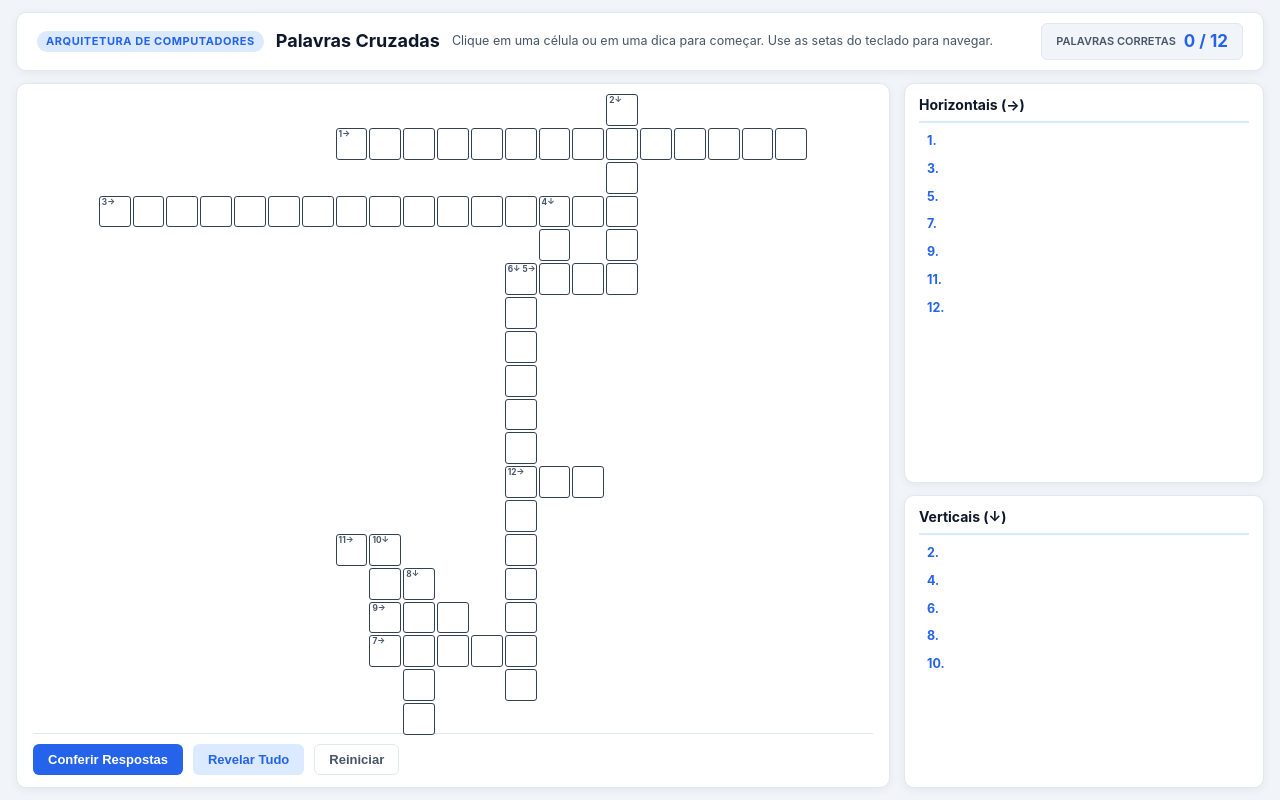
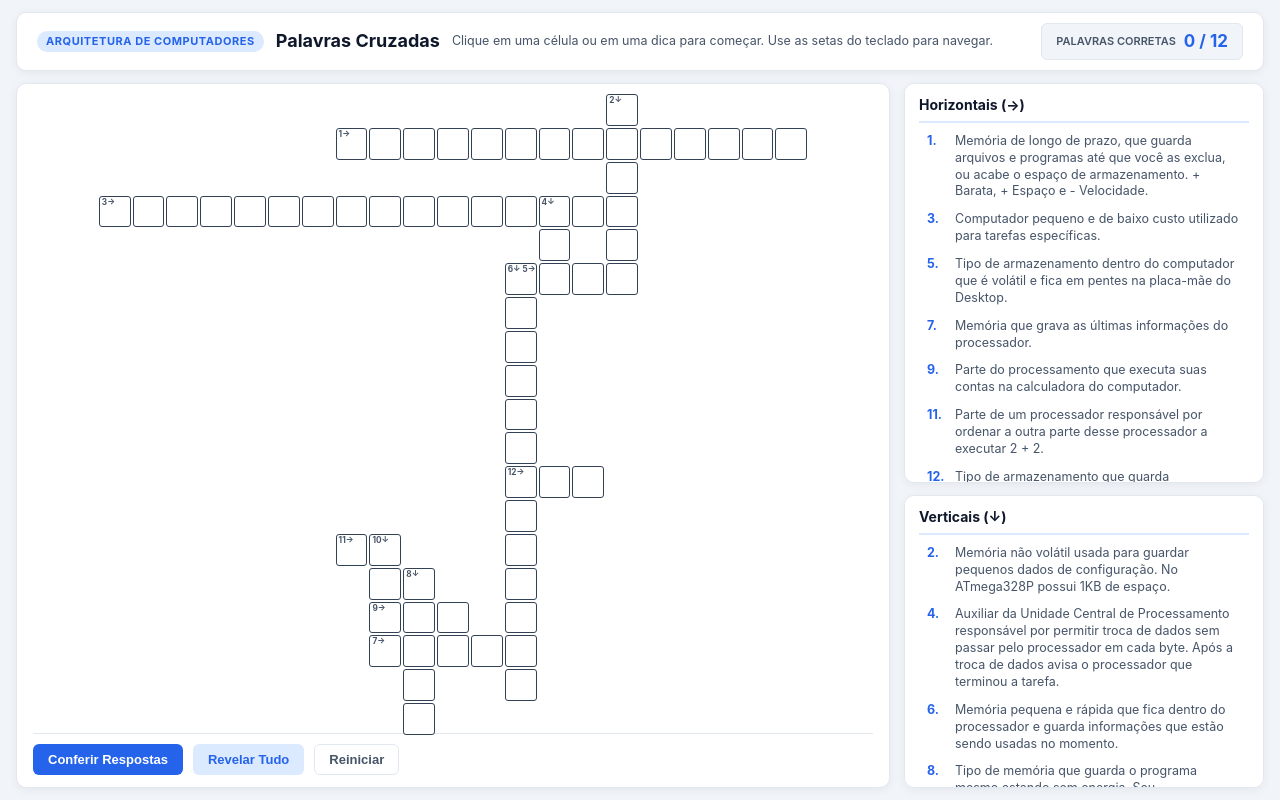
Before and after one commit to Joao-Franciscone/ArqComp-Cruzadinha, a plain HTML site: page index.html in a window 1280 px wide. Drawn offline with Linux system fonts and the light colour scheme.

Commit message:
feat: adicionando as dicas no jogo

```diff
--- a/index.html
+++ b/index.html
@@ -190,31 +190,31 @@
                 <ul class="clues-list" id="clues-horiz">
                     <li class="clue-item" data-palavra="MEMORIADEMASSA" data-dir="H">
                         <span class="clue-item__num">1.</span>
-                        <span></span>
+                        <span>Memória de longo de prazo, que guarda arquivos e programas até que você as exclua, ou acabe o espaço de armazenamento. + Barata, + Espaço e - Velocidade.</span>
                     </li>
                     <li class="clue-item" data-palavra="MICROCONTROLADOR" data-dir="H">
                         <span class="clue-item__num">3.</span>
-                        <span></span>
+                        <span>Computador pequeno e de baixo custo utilizado para tarefas específicas.</span>
                     </li>
                     <li class="clue-item" data-palavra="RAM" data-dir="H">
                         <span class="clue-item__num">5.</span>
-                        <span></span>
+                        <span>Tipo de armazenamento dentro do computador que é volátil e fica em pentes na placa-mãe do Desktop.</span>
                     </li>
                     <li class="clue-item" data-palavra="CACHE" data-dir="H">
                         <span class="clue-item__num">7.</span>
-                        <span></span>
+                        <span>Memória que grava as últimas informações do processador.</span>
                     </li>
                     <li class="clue-item" data-palavra="ULA" data-dir="H">
                         <span class="clue-item__num">9.</span>
-                        <span></span>
+                        <span>Parte do processamento que executa suas contas na calculadora do computador.</span>
                     </li>
                     <li class="clue-item" data-palavra="UC" data-dir="H">
                         <span class="clue-item__num">11.</span>
-                        <span></span>
+                        <span>Parte de um processador responsável por ordenar a outra parte desse processador a executar 2 + 2.</span>
                     </li>
                     <li class="clue-item" data-palavra="ROM" data-dir="H">
                         <span class="clue-item__num">12.</span>
-                        <span></span>
+                        <span>Tipo de armazenamento que guarda informações essenciais para que o computador dê o start inicial. Não é volátil e fica gravado na placa-mãe.</span>
                     </li>
                 </ul>
             </div>
@@ -224,23 +224,23 @@
                 <ul class="clues-list" id="clues-vert">
                     <li class="clue-item" data-palavra="EEPROM" data-dir="V">
                         <span class="clue-item__num">2.</span>
-                        <span></span>
+                        <span>Memória não volátil usada para guardar pequenos dados de configuração. No ATmega328P possui 1KB de espaço.</span>
                     </li>
                     <li class="clue-item" data-palavra="DMA" data-dir="V">
                         <span class="clue-item__num">4.</span>
-                        <span></span>
+                        <span>Auxiliar da Unidade Central de Processamento responsável por permitir troca de dados sem passar pelo processador em cada byte. Após a troca de dados avisa o processador que terminou a tarefa.</span>
                     </li>
                     <li class="clue-item" data-palavra="REGISTRADORES" data-dir="V">
                         <span class="clue-item__num">6.</span>
-                        <span></span>
+                        <span>Memória pequena e rápida que fica dentro do processador e guarda informações que estão sendo usadas no momento.</span>
                     </li>
                     <li class="clue-item" data-palavra="FLASH" data-dir="V">
                         <span class="clue-item__num">8.</span>
-                        <span></span>
+                        <span>Tipo de memória que guarda o programa mesmo estando sem energia. Seu armazenamento máximo no ATmega328P é de 31,5 KB.</span>
                     </li>
                     <li class="clue-item" data-palavra="CPU" data-dir="V">
                         <span class="clue-item__num">10.</span>
-                        <span></span>
+                        <span>O cérebro de um computador. Busca e executa as instruções do programa.</span>
                     </li>
                 </ul>
             </div>
```
